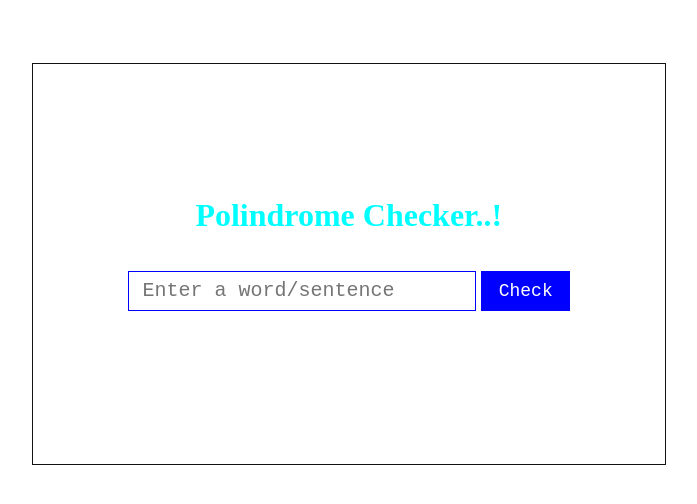
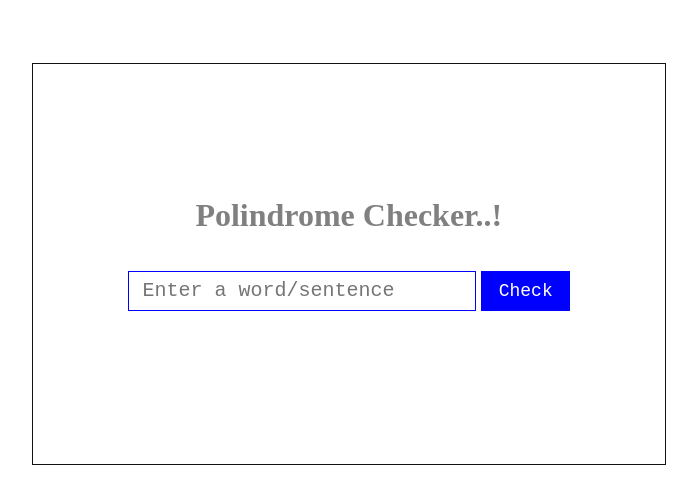
Before and after one commit to elimillasrinivas/Polindrome-Check---React-app, a React (Create React App) app: page / in a window 1280 px wide. Shown: the top 504 px of the page, without its empty margins (267-964 px from the left). Built offline with nearby package versions, Linux system fonts and the light colour scheme; the HTML template or start-up script is replaced by a standard one.

Commit message:
Update app.css

```diff
--- a/src/app.css
+++ b/src/app.css
@@ -14,7 +14,7 @@
   /* background: -webkit-linear-gradient( #08a9df, #0a0005);
   -webkit-background-clip: text;
   -webkit-text-fill-color: transparent; */
-  color: aqua;
+  color: grey;
 }
 .inp-container{
     padding: 15px;
```
